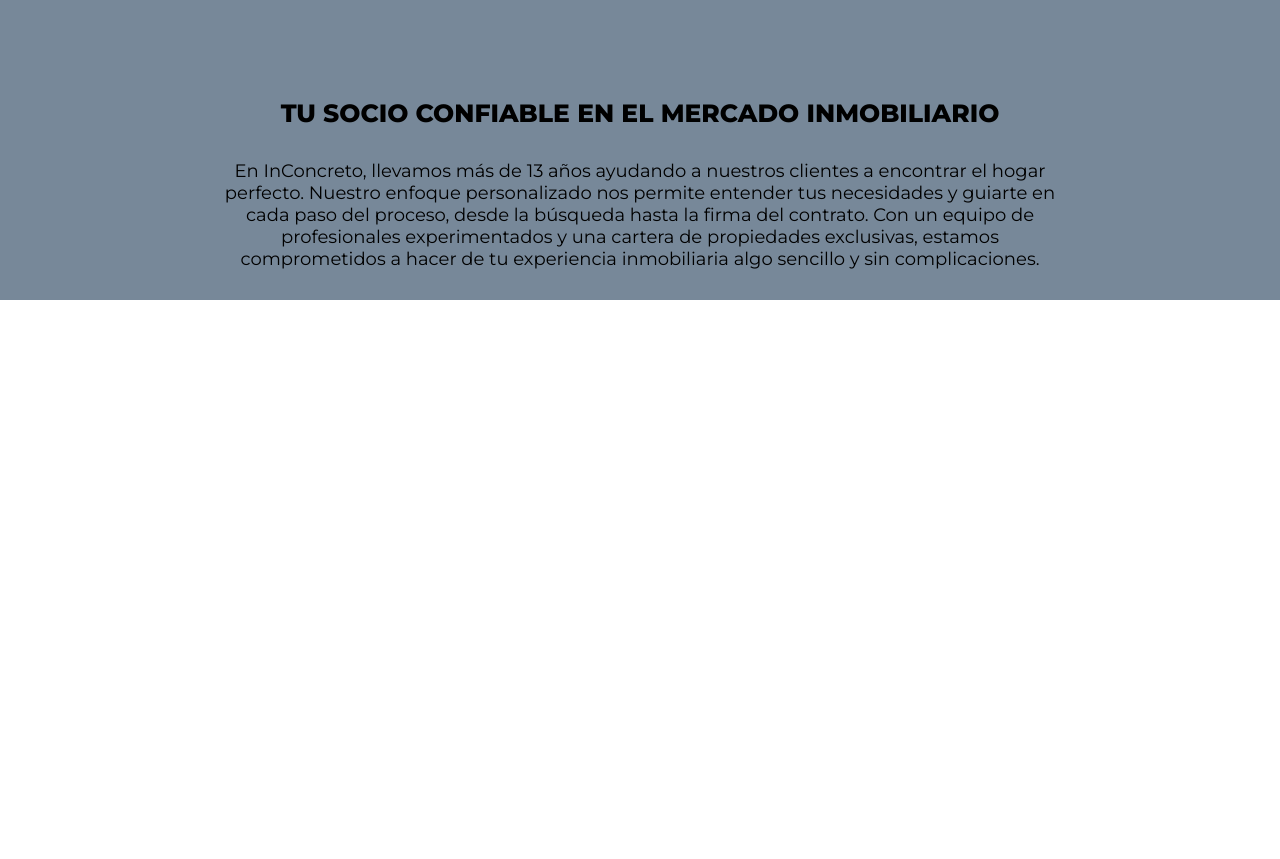
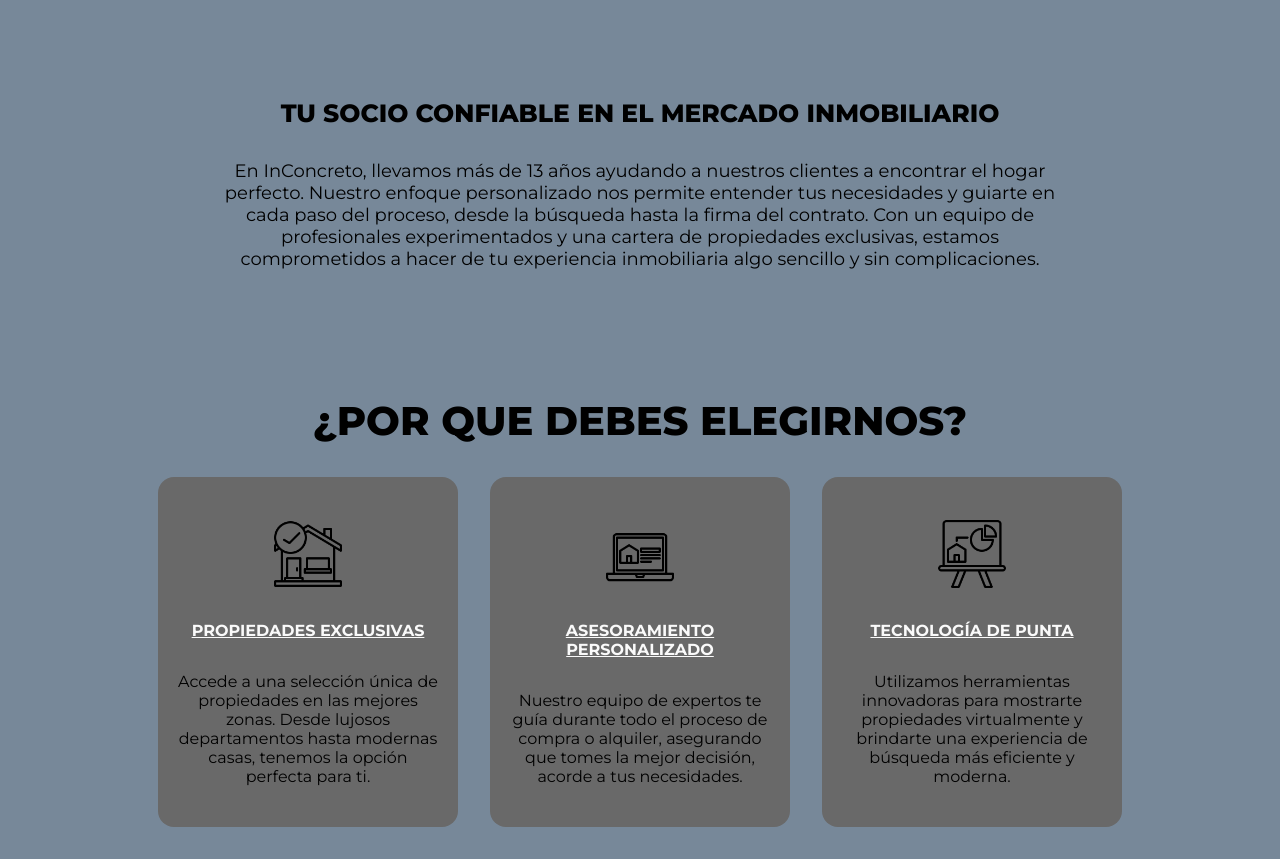
Before and after one commit to IgnacioHeredia55/Entrega2-Nucba, a plain HTML site: page index.html in a window 1280 px wide. Shown: the part 520-1379 px from the top of the page. Before the commit the page ends 820 px from the top, so only its background shows below. Drawn offline with Linux system fonts and the light colour scheme.

Commit message:
Agregado y estilado de cards

```diff
--- a/index.html
+++ b/index.html
@@ -55,6 +55,46 @@
           sin complicaciones.
         </p>
       </section>
+      <section id="info">
+        <h3 class="info-h3">¿Por que debes elegirnos?</h3>
+        <div class="info_cards_container">
+          <div class="info_card">
+            <img
+              src="./img/correcto.png"
+              alt="casaverify"
+              class="info_card-img"
+            />
+            <h4 class="info_card-title">Propiedades Exclusivas</h4>
+            <p class="info_card-p">
+              Accede a una selección única de propiedades en las mejores zonas.
+              Desde lujosos departamentos hasta modernas casas, tenemos la
+              opción perfecta para ti.
+            </p>
+          </div>
+          <div class="info_card">
+            <img src="./img/sitio-web.png" alt="casapc" class="info_card-img" />
+            <h4 class="info_card-title">Asesoramiento Personalizado</h4>
+            <p class="info_card-p">
+              Nuestro equipo de expertos te guía durante todo el proceso de
+              compra o alquiler, asegurando que tomes la mejor decisión, acorde
+              a tus necesidades.
+            </p>
+          </div>
+          <div class="info_card">
+            <img
+              src="./img/presentacion.png"
+              alt="casapres"
+              class="info_card-img"
+            />
+            <h4 class="info_card-title">Tecnología de Punta</h4>
+            <p class="info_card-p">
+              Utilizamos herramientas innovadoras para mostrarte propiedades
+              virtualmente y brindarte una experiencia de búsqueda más eficiente
+              y moderna.
+            </p>
+          </div>
+        </div>
+      </section>
     </main>
   </body>
 </html>
--- a/style.css
+++ b/style.css
@@ -150,3 +150,63 @@ main {
   font-weight: 400;
   font-size: 18px;
 }
+/*
+=============================CARDS============================ */
+#info {
+  max-height: 500px;
+  max-width: 1400px;
+  display: flex;
+  flex-direction: column;
+  align-items: center;
+  justify-content: center;
+  margin-top: 4rem;
+  padding: 2rem;
+  gap: 2rem;
+}
+
+.info-h3 {
+  font-family: "Montserrat";
+  font-size: 40px;
+  font-weight: 800;
+  text-transform: uppercase;
+}
+
+.info_cards_container {
+  display: flex;
+  justify-content: center;
+  align-items: center;
+  gap: 2rem;
+}
+
+.info_card {
+  display: flex;
+  flex-direction: column;
+  justify-content: center;
+  text-align: center;
+  align-items: center;
+  gap: 2rem;
+  padding: 20px;
+  width: 300px;
+  height: 350px;
+  background-color: var(--nav-bg);
+  border-radius: 1rem;
+}
+
+.info_card-img {
+  aspect-ratio: 1/1;
+  height: 70px;
+  width: 70px;
+}
+
+.info_card-title {
+  font-family: "Montserrat";
+  text-transform: uppercase;
+  text-decoration: underline;
+  font-size: 16px;
+  font-weight: 700;
+  color: var(--text-white);
+}
+
+.info_card-p {
+  font-family: "Montserrat";
+}
```
Also changed, not shown: img/correcto.png (added), img/presentacion.png (added), img/sitio-web.png (added).
